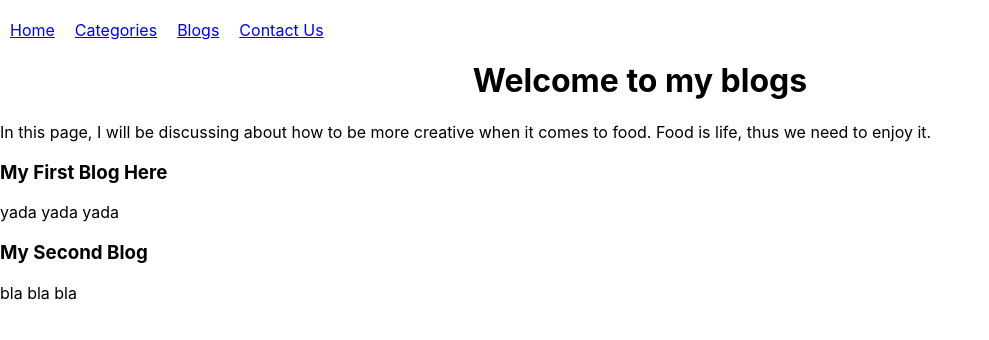
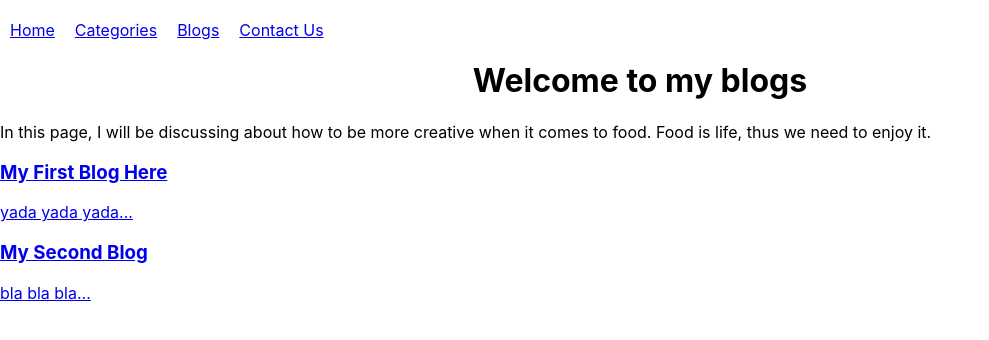
Before and after one commit to JulieGunawan/my-kitchen, a React (Create React App) app: page /blogs in a window 1280 px wide. Shown: the top 340 px of the page, without its empty margins (0-989 px from the left). Built offline with nearby package versions, Linux system fonts and the light colour scheme.

Commit message:
adding key to the blogs and paragraph

```diff
--- a/src/pages/ArticlePage.js
+++ b/src/pages/ArticlePage.js
@@ -1,6 +1,5 @@
 import '../App.css';
 import React from 'react';
-import { Link } from 'react-router-dom';
 import { useParams } from 'react-router-dom';
 import articles from './article-content';
 
@@ -10,13 +9,13 @@ const ArticlePage = () =>{
   const params = useParams();
   const articleId = params.articleId;
   const article = articles.find(article =>
-    article.name == articleId
+    article.name === articleId
   );
     return(
         <>
           <h1>{article.title}</h1>
-          {article.content.map(paragraph => (
-            <p>{paragraph}</p>
+          {article.content.map((paragraph,i) => (
+            <p key={i}>{paragraph}</p>
           ))}
         </>
       );
--- a/src/pages/Blogs.js
+++ b/src/pages/Blogs.js
@@ -11,10 +11,10 @@ const Blogs = () => {
           about how to be more creative when it comes to food.
           Food is life, thus we need to enjoy it.</p>
         {articles.map(article => (
-          <div>
+          <Link key={article.name} className="blogs-item" to={`/blogs/${article.name}`}>
             <h3>{article.title}</h3>
-            <p>{article.content[0].substring(0, 150)}</p>
-          </div>
+            <p>{article.content[0].substring(0, 150)}...</p>
+          </Link>
         ))}
 
       </>
--- a/src/pages/Categories.js
+++ b/src/pages/Categories.js
@@ -1,5 +1,4 @@
 import '../App.css';
-import { Link } from 'react-router-dom';
 import React from 'react';
 
 const Categories = () =>{
--- a/src/pages/Contact.js
+++ b/src/pages/Contact.js
@@ -1,5 +1,4 @@
 import '../App.css';
-import { Link } from 'react-router-dom';
 import React from 'react';
 
 const Contact = () => {
--- a/src/pages/HomePage.js
+++ b/src/pages/HomePage.js
@@ -1,5 +1,4 @@
 import '../App.css';
-import { Link } from 'react-router-dom';
 import React from 'react';
 
 const HomePage = () =>{
```
